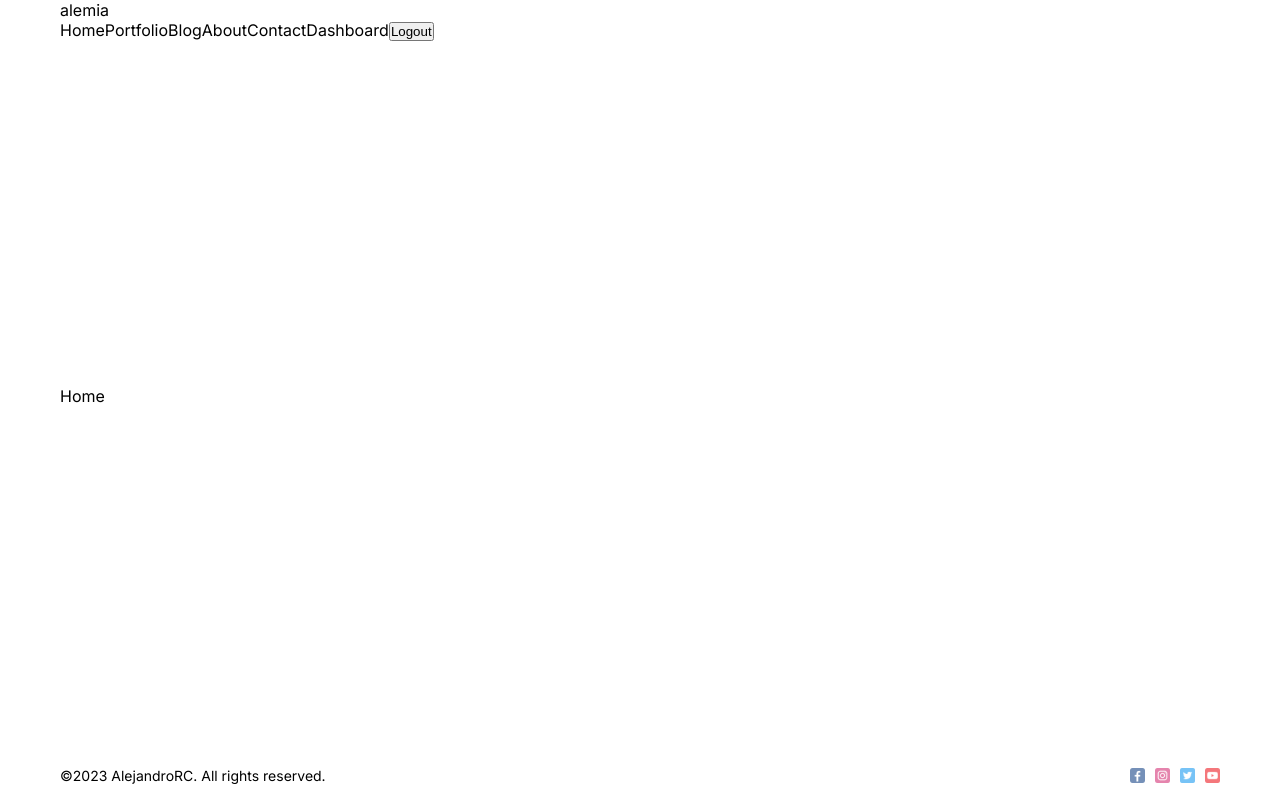
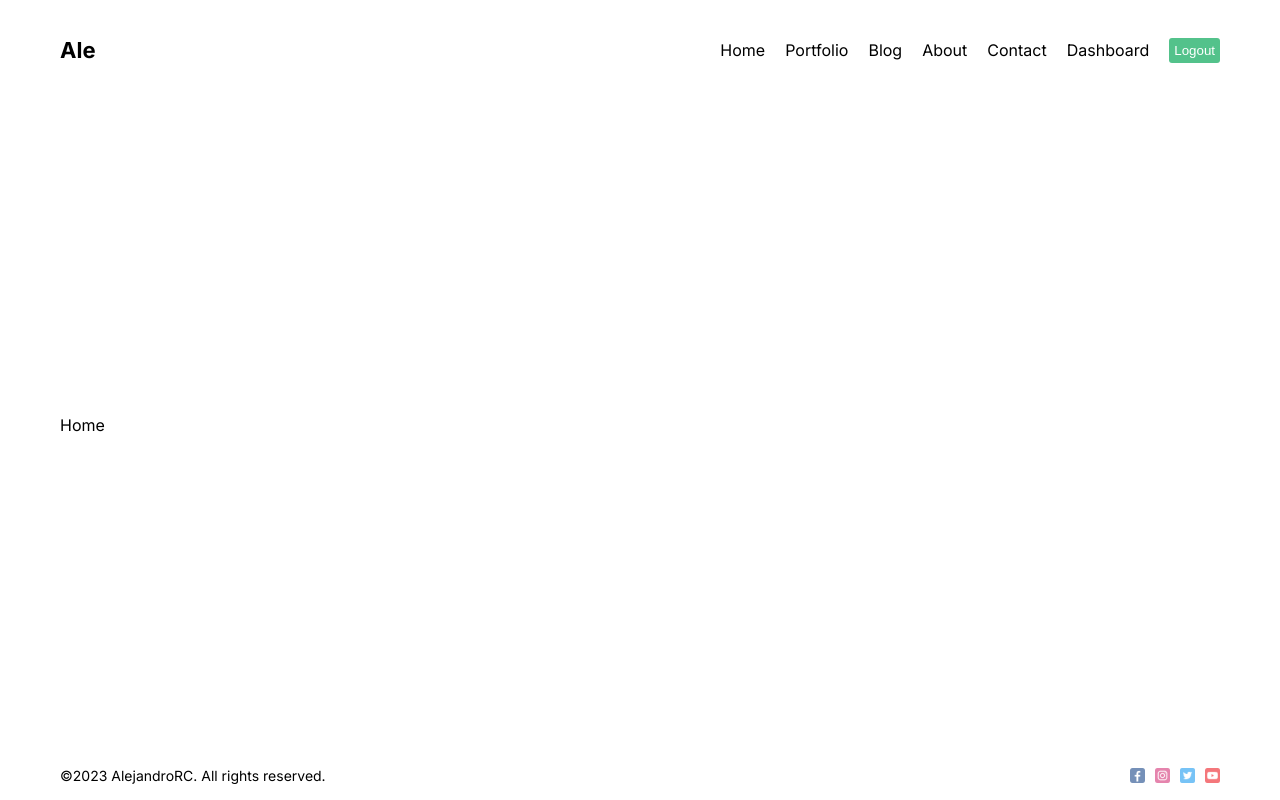
Before and after one commit to Alek30k/Blog, a Next.js app: page / in a window 1280 px wide. Built offline with nearby package versions, Linux system fonts and the light colour scheme.

Commit message:
last commit

```diff
--- a/src/app/blog/page.jsx
+++ b/src/app/blog/page.jsx
@@ -1,7 +1,8 @@
 import React from "react";
+import styles from "./page.module.css";
 
 const Blog = () => {
-  return <div>Blog</div>;
+  return <div className={styles.mainContainer}>Blog</div>;
 };
 
 export default Blog;
--- /dev/null
+++ b/src/app/blog/page.module.css
@@ -0,0 +1,22 @@
+.container {
+  display: flex;
+  align-items: center;
+  gap: 50px;
+  margin-bottom: 50px;
+}
+
+.image {
+  object-fit: cover;
+}
+
+.content {
+}
+
+.title {
+  margin-bottom: 10px;
+}
+
+.desc {
+  font-size: 18px;
+  color: #999;
+}
--- a/src/app/contact/page.jsx
+++ b/src/app/contact/page.jsx
@@ -1,7 +1,8 @@
 import React from "react";
+import styles from "./page.module.css";
 
 const Contact = () => {
-  return <div>Contact</div>;
+  return <div className={styles.container}>Contact</div>;
 };
 
 export default Contact;
--- a/src/app/dashboard/page.jsx
+++ b/src/app/dashboard/page.jsx
@@ -1,4 +1,5 @@
 import React from "react";
+import styles from "./page.module.css";
 
 const Dashboard = () => {
   return <div>Dashboard</div>;
--- a/src/app/portfolio/page.jsx
+++ b/src/app/portfolio/page.jsx
@@ -1,4 +1,5 @@
 import React from "react";
+import styles from "./page.module.css";
 
 const Portfolio = () => {
   return <div>Portfolio</div>;
--- a/src/components/navbar/Navbar.jsx
+++ b/src/components/navbar/Navbar.jsx
@@ -2,6 +2,7 @@
 
 import Link from "next/link";
 import React from "react";
+import styles from "./navbar.module.css";
 
 const Navbar = () => {
   const links = [
@@ -38,17 +39,24 @@
   ];
 
   return (
-    <div>
-      <Link href="/">alemia</Link>
+    <div className={styles.container}>
+      <Link href="/" className={styles.logo}>
+        Ale
+      </Link>
 
-      <div>
+      <div className={styles.links}>
         {links.map((link) => (
-          <Link key={link.id} href={link.url}>
+          <Link key={link.id} href={link.url} className={styles.link}>
             {link.title}
           </Link>
         ))}
 
-        <button onClick={() => console.log("logget out")}>Logout</button>
+        <button
+          onClick={() => console.log("logget out")}
+          className={styles.logout}
+        >
+          Logout
+        </button>
       </div>
     </div>
   );
--- a/src/components/navbar/navbar.module.css
+++ b/src/components/navbar/navbar.module.css
@@ -0,0 +1,26 @@
+.container {
+  height: 100px;
+  display: flex;
+  justify-content: space-between;
+  align-items: center;
+}
+
+.logo {
+  font-weight: bold;
+  font-size: 22px;
+}
+
+.links {
+  display: flex;
+  align-items: center;
+  gap: 20px;
+}
+
+.logout {
+  padding: 5px;
+  border: none;
+  background-color: #53c28b;
+  color: white;
+  cursor: pointer;
+  border-radius: 3px;
+}
```
Also changed, not shown: src/app/dashboard/page.module.css (added), src/app/dashboard/page.modules.css (deleted), src/app/portfolio/page.module.css (added).
